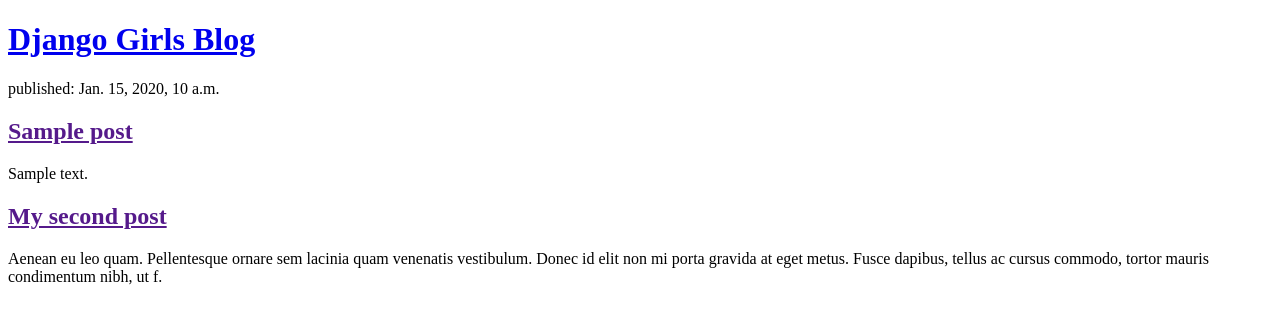
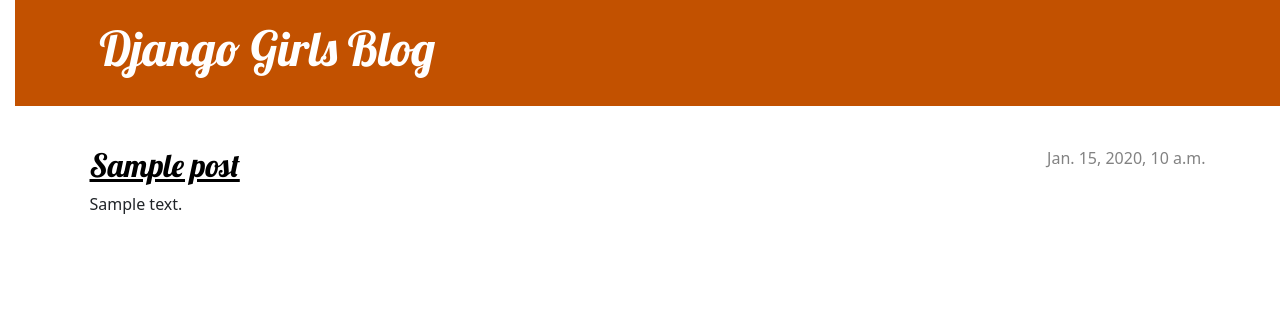
Before and after one commit to oleksandrrubtsov/my-first-blog, a Django app: page / in a window 1280 px wide. Shown: the top 324 px of the page. Run offline with Django 5.2, Linux system fonts and the light colour scheme; tables that the repository leaves empty hold one stand-in row (values such as "Sample post").

Commit message:
added view and template for detailed blog post as well as CSS for the site

```diff
--- /dev/null
+++ b/mysite/blog/static/blog.css
@@ -0,0 +1,76 @@
+h1 a, h2 a {
+    color: #c25100;
+    font-family: 'Lobster';
+}
+body{
+    padding-left: 15px;
+}
+.page-header{
+    background-color: #c25100;
+    margin-top: 0;
+    margin-bottom: 40px;
+    padding: 20px 20px 20px 40px;
+}
+.page-header h1,
+.page-header h1 a,
+.page-header h1 a:visited,
+.page-header h1 a:active{
+    color: #ffffff;
+    font-size: 36pt;
+    text-decoration: none;
+}
+
+h1,
+h2,
+h3,
+h4 {
+    font-family: 'Lobster', cursive;
+}
+
+.date {
+    color: #828282;
+}
+
+.save {
+    float: right;
+}
+
+.post-form textarea,
+.post-form input {
+    width: 100%;
+}
+
+.top-menu,
+.top-menu:hover,
+.top-menu:visited {
+    color: #ffffff;
+    float: right;
+    font-size: 26pt;
+    margin-right: 20px;
+}
+
+.post {
+    margin-bottom: 70px;
+}
+
+.post h2 a,
+.post h2 a:visited {
+    color: #000000;
+}
+
+.post > .date,
+.post > .actions {
+    float: right;
+}
+
+.btn-secondary,
+.btn-secondary:visited {
+    color: #C25100;
+    background: none;
+    border-color: #C25100;
+}
+
+.btn-secondary:hover {
+    color: #FFFFFF;
+    background-color: #C25100;
+}
--- /dev/null
+++ b/mysite/blog/templates/blog/base.html
@@ -0,0 +1,25 @@
+{% load static %}
+<!DOCTYPE html>
+<html>
+    <head>
+        <title>Django Girls blog</title>
+        <link rel="stylesheet" href="https://cdn.jsdelivr.net/npm/bootstrap@5.1.3/dist/css/bootstrap.min.css" integrity="sha384-1BmE4kWBq78iYhFldvKuhfTAU6auU8tT94WrHftjDbrCEXSU1oBoqyl2QvZ6jIW3" crossorigin="anonymous">
+        <link rel="stylesheet" href="{% static 'blog.css' %}">
+        <link rel="stylesheet" href="https://fonts.googleapis.com/css?family=Lobster&subset=latin,latin-ext">
+    </head>
+    <body>
+        <header class="page-header">
+          <div class="container">
+              <h1><a href="/">Django Girls Blog</a></h1>
+          </div>
+        </header>
+        <main class="container">
+            <div class="row">
+                <div class="col">
+                {% block content %}
+                {% endblock %}
+                </div>
+            </div>
+        </main>
+    </body>
+</html>
--- a/mysite/blog/templates/blog/post_list.html
+++ b/mysite/blog/templates/blog/post_list.html
@@ -1,23 +1,14 @@
-<!DOCTYPE html>
-<html>
-    <head>
-        <title>Django Girls blog</title>
-    </head>
-    <body>
-        <header>
-            <h1><a href="/">Django Girls Blog</a></h1>
-        </header>
-        {% for post in posts %}
-            <article>
-                <time>published: {{post.published_date}}</time>
-                <h2><a href="">{{post.title}}</a></h2>
-                <p>{{post.text|linebreaksbr}}</p>
-            </article>
-        {% endfor %}
-            <article>
+{% extends 'blog/base.html' %}
 
-                <h2><a href="">My second post</a></h2>
-                <p>Aenean eu leo quam. Pellentesque ornare sem lacinia quam venenatis vestibulum. Donec id elit non mi porta gravida at eget metus. Fusce dapibus, tellus ac cursus commodo, tortor mauris condimentum nibh, ut f.</p>
-            </article>
-    </body>
-</html>
+
+{% block content %}
+    {% for post in posts %}
+        <article class="post">
+            <time class="date">
+                {{ post.published_date }}
+            </time>
+            <h2><a href="{% url 'post_detail' pk=post.pk %}">{{ post.title }}</a></h2>
+            <p>{{ post.text|linebreaksbr }}</p>
+        </article>
+    {% endfor %}
+{% endblock %}
--- a/mysite/blog/urls.py
+++ b/mysite/blog/urls.py
@@ -3,4 +3,5 @@
 
 urlpatterns = [
     path('',views.post_list, name = 'post_list'),
+    path('post/<int:pk>/', views.post_detail, name='post_detail'),
 ]
--- a/mysite/blog/views.py
+++ b/mysite/blog/views.py
@@ -1,8 +1,13 @@
-from django.shortcuts import render
+from django.shortcuts import render, get_object_or_404
 from django.utils import timezone
 from .models import Post
+
 
 # Create your views here.
 def post_list(request):
     posts = Post.objects.filter(published_date__lte=timezone.now()).order_by('published_date')
     return render(request, 'blog/post_list.html', {'posts': posts})
+
+def post_detail(request, pk):
+    post = get_object_or_404(Post,pk=pk)
+    return render(request, 'blog/post_detail.html',{'post':post})
--- a/mysite/mysite/settings.py
+++ b/mysite/mysite/settings.py
@@ -117,7 +117,9 @@
 # https://docs.djangoproject.com/en/5.1/howto/static-files/
 
 STATIC_URL = '/static/'
-STATIC_ROOT = BASE_DIR / 'static'
+STATIC_DIRS = [
+    BASE_DIR / 'static/',
+]
 
 # Default primary key field type
 # https://docs.djangoproject.com/en/5.1/ref/settings/#default-auto-field
```
Also changed, not shown: mysite/blog/templates/blog/post_detail.html (added, +13 -0 lines).
